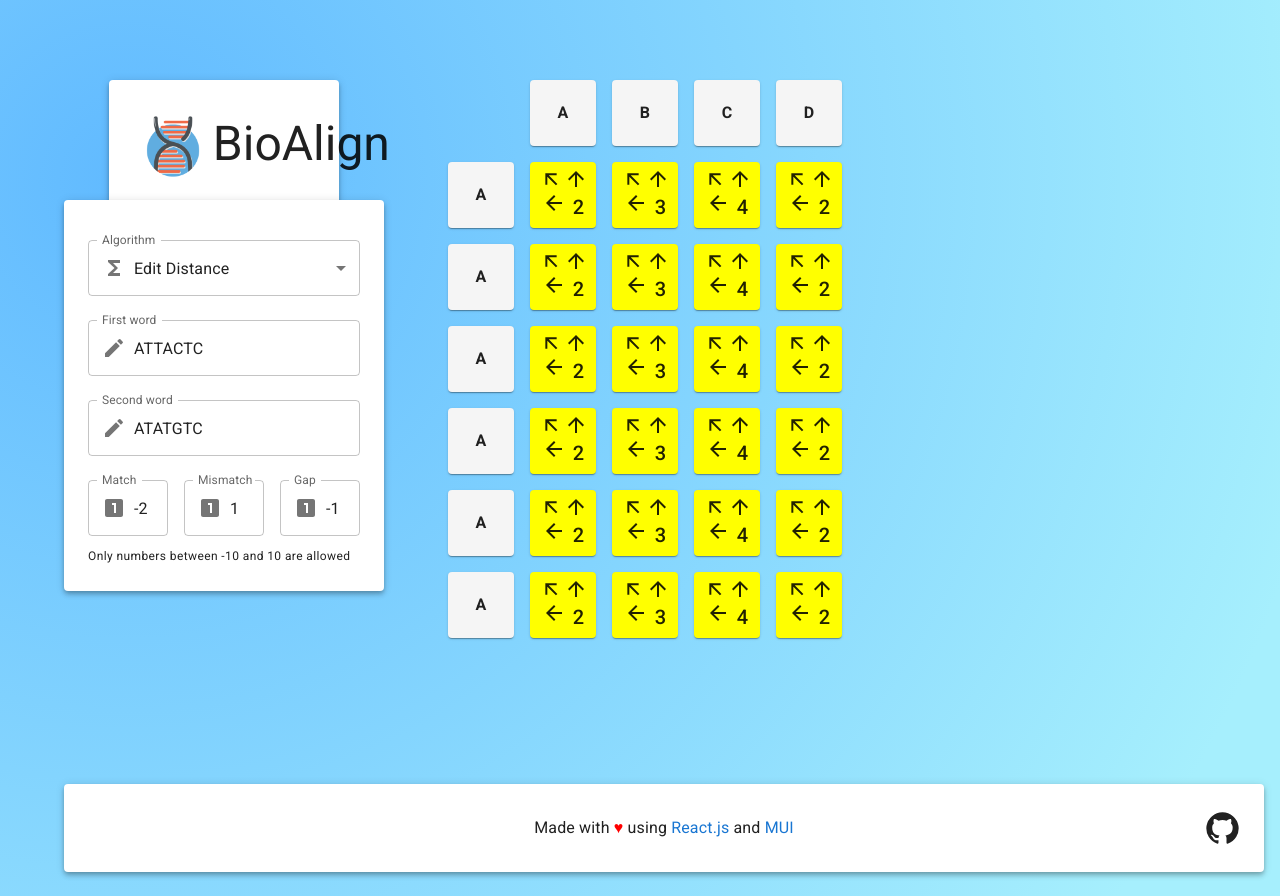
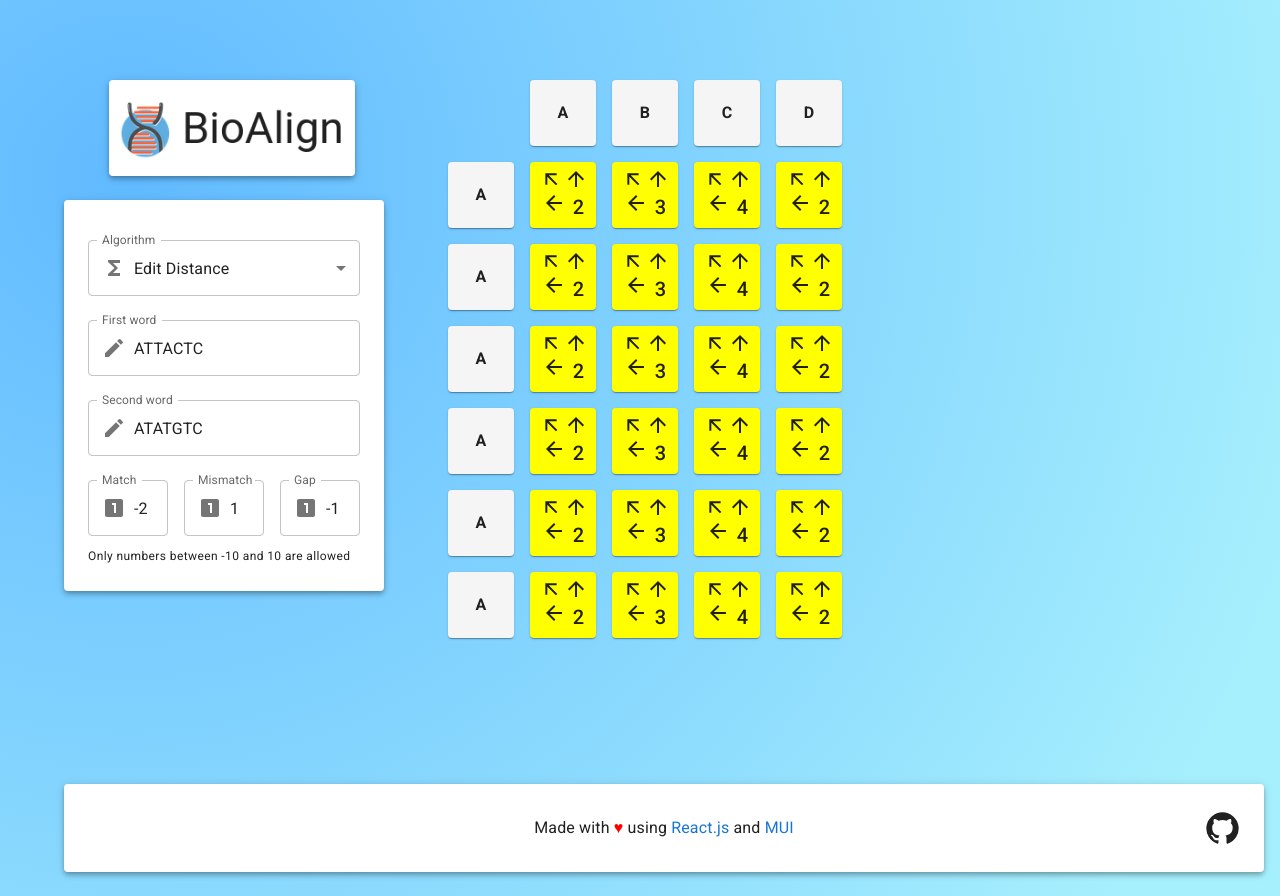
Before and after one commit to francescopastore/bio-align, a React (Create React App) app: page / in a window 1280 px wide. Built offline with nearby package versions, Linux system fonts and the light colour scheme.

Commit message:
Added header as image

```diff
--- a/src/App.js
+++ b/src/App.js
@@ -12,7 +12,10 @@ function App() {
     <>
       <Box sx={style.headerContainer}>
         <Box sx={style.inner}>
-          <AppHeader></AppHeader>
+          <AppHeader
+            width={style.headerContainer.width}
+            height={style.headerContainer.height}
+          ></AppHeader>
         </Box>
       </Box>
       <Box sx={style.leftContainer}>
--- a/src/components/AppHeader.js
+++ b/src/components/AppHeader.js
@@ -1,40 +1,22 @@
 import * as React from 'react'
 
-import Box from '@mui/material/Box'
-import Avatar from '@mui/material/Avatar'
-import Typography from '@mui/material/Typography'
+import Paper from '@mui/material/Paper'
 
-import AppContainer from './AppContainer'
-
-export default function AppHeader() {
+export default function AppHeader(props) {
   return (
-    <AppContainer>
-      <Box sx={style.container}>
-        <Avatar
-          sx={style.logo}
-          src={process.env.PUBLIC_URL + '/icon.png'}
-          alt="app icon"
-        />
-        <Typography sx={style.title} variant="h3" component="h1">
-          BioAlign
-        </Typography>
-      </Box>
-    </AppContainer>
+    <Paper
+      sx={{ p: 1, width: props.width, height: props.height }}
+      elevation={4}
+    >
+      <img
+        style={{
+          width: '100%',
+          height: '100%',
+          objectFit: 'contain',
+        }}
+        src={process.env.PUBLIC_URL + '/header.png'}
+        alt="header"
+      />
+    </Paper>
   )
 }
-
-const height = '80px'
-
-const style = {
-  container: {
-    display: 'flex',
-    flexDirection: 'row',
-  },
-  logo: {
-    width: height,
-    height: height,
-  },
-  title: {
-    lineHeight: height,
-  },
-}
```
Also changed, not shown: public/header.png (added).
